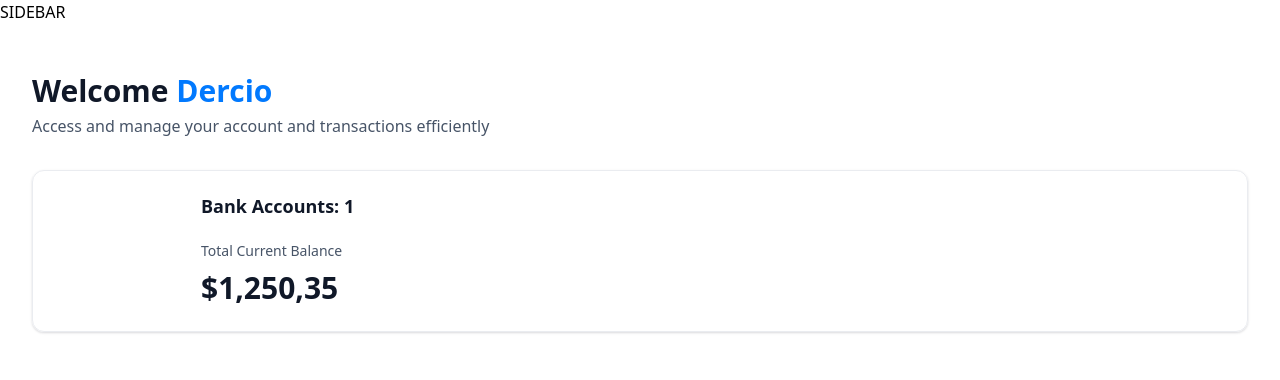
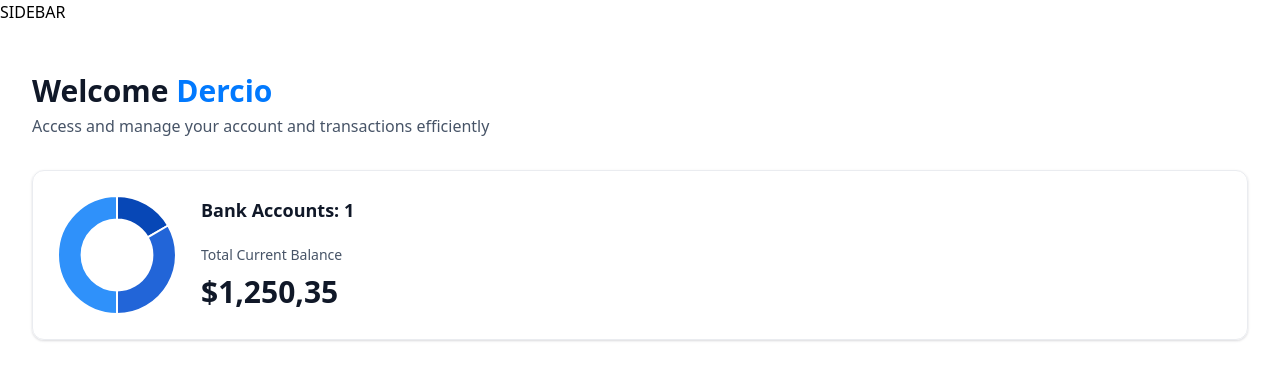
Before and after one commit to dercioanselmo/da_banking, a Next.js app: page / in a window 1280 px wide. Shown: the top 380 px of the page. Built offline with nearby package versions, Linux system fonts and the light colour scheme.

Commit message:
Doughnut Chart

```diff
--- a/components/DougbnutChart.tsx
+++ /dev/null
@@ -1,9 +0,0 @@
-import { Chart as ChartJS, ArcElement, Tooltip, Legend } from "chart.js";
-
-const DougbnutChart = () => {
-  return (
-    <div>DougbnutChart</div>
-  )
-}
-
-export default DougbnutChart
--- /dev/null
+++ b/components/DoughnutChart.tsx
@@ -0,0 +1,42 @@
+"use client"
+import { Doughnut } from 'react-chartjs-2';
+import {
+  Chart as ChartJS,
+  ArcElement,
+  Tooltip,
+  Legend
+} from 'chart.js';
+
+// Register the required components
+ChartJS.register(
+  ArcElement,
+  Tooltip,
+  Legend
+);
+
+const DoughnutChart = ({ accounts }: DoughnutChartProps) => {
+  const data = {
+    datasets: [
+      {
+        label: 'Banks',
+        data: [1250, 2500, 3750],
+        backgroundColor: ['#0747b6', '#2265d8', '#2f91fa']
+      }
+    ],
+    labels: ['Bank 1', 'Bank 2', 'Bank 3']
+  }
+
+  return <Doughnut
+    data={data}
+    options={{
+      cutout: '60%',
+      plugins: {
+        legend: {
+          display: false
+        }
+      }
+    }}
+    />;
+  };
+
+export default DoughnutChart;
--- a/components/TotalBalanceBox.tsx
+++ b/components/TotalBalanceBox.tsx
@@ -1,5 +1,6 @@
 import React from 'react'
 import AnimatedCounter from './AnimatedCounter'
+import DoughnutChart from './DoughnutChart';
 
 interface TotlaBalanceBoxProps {
     accounts?: any[];
@@ -13,7 +14,7 @@
     return (
         <section className='total-balance'>
             <div className='total-balance-chart'>
-                {/* DougbnutChart */}
+                <DoughnutChart accounts={accounts} />
             </div>
             <div className='flex flex-col gap-6'>
                 <h2 className='header-2'>
```
